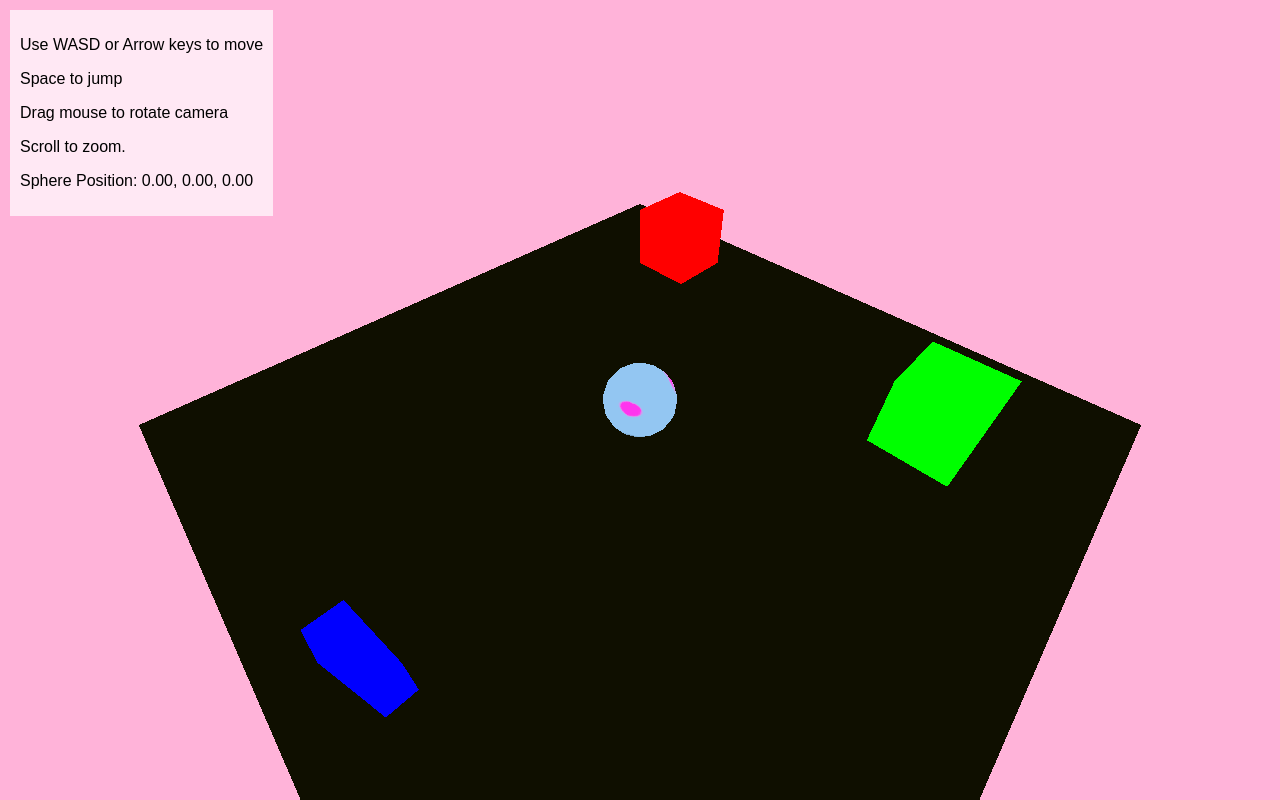
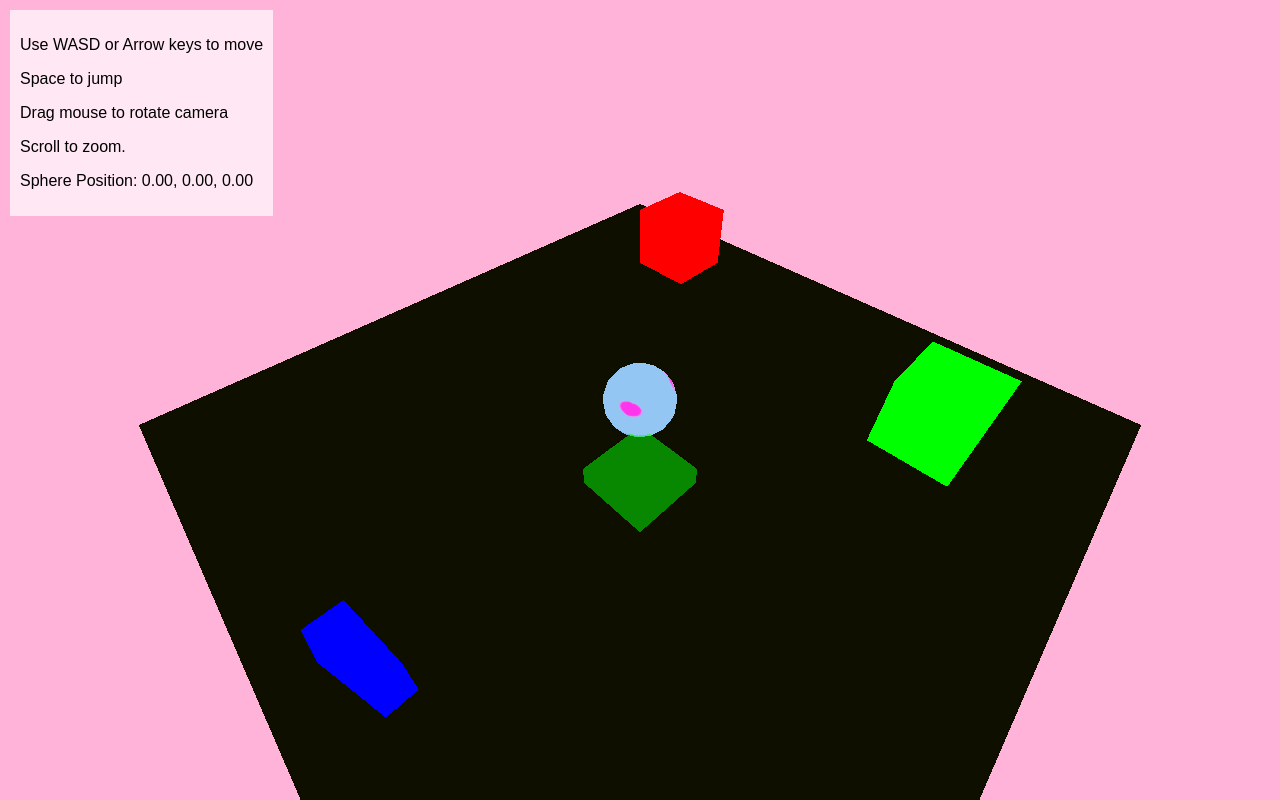
Before and after one commit to Mikeblackbelt/vdayProject, a website built with Vite: page index.html in a window 1280 px wide. Built offline with nearby package versions, Linux system fonts and the light colour scheme; animation ran at ten frames a second.

Commit message:
test placement mode

```diff
--- a/index.html
+++ b/index.html
@@ -2,7 +2,7 @@
 <html lang="en">
   <head>
     <meta charset="utf-8">
-    <title>Happy Valentines Day!</title>
+    <title>projyect</title>
     <style>
       body { margin: 0; }
     </style>
--- a/main.js
+++ b/main.js
@@ -24,7 +24,7 @@ canvas.width = 256;
 canvas.height = 256;
 const ctx = canvas.getContext('2d');
 
-let placementMode = false;
+let placementMode = true; //change in prod
 const tempObstacles = [];
 //setup for temporary obstacles
 
@@ -49,10 +49,10 @@ ctx.beginPath();
 ctx.arc(128, 128, 60, 0.2 * Math.PI, 0.8 * Math.PI);
 ctx.stroke();
 
-// Create texture from canvas
+//  texture from canvas
 const texture = new THREE.CanvasTexture(canvas);
 
-// Create the sphere with face texture - reduce segments for better performance
+// gameing chafacter- reduce segments for better performance
 const geometry = new THREE.SphereGeometry( 0.5, 16, 16 ); // Reduced from 32,32 to 16,16
 const material = new THREE.MeshBasicMaterial({ map: texture });
 const sphere = new THREE.Mesh( geometry, material );
@@ -65,10 +65,10 @@ camera.position.set(5, 5, 5);
 camera.lookAt(0, 0, 0);
 
 let cameraDistance = 7;
-let cameraAngleH = Math.PI / 4; // Horizontal angle (around Y axis)
-let cameraAngleV = Math.PI / 4; // Vertical angle (elevation)
+let cameraAngleH = Math.PI / 4; // horizontal angle (around Y axis) in radians
+let cameraAngleV = Math.PI / 4; // vertical angle (elevation) in radians
 
-// Mouse drag variables
+// control
 let isDragging = false;
 let previousMouseX = 0;
 let previousMouseY = 0;
@@ -244,6 +244,40 @@ function animate() {
         updateDataView();
     }
 
+    if (placementMode) {
+        //alow obstacle placement by the user.
+        //fix bug where a trillion cubes spawn
+        renderer.render( scene, camera );
+        if (tempObstacles.length > 0) {
+            for (let tempCube of tempObstacles) {
+                scene.remove(tempCube);
+            }
+        }
+        let obstaclePos = new THREE.Vector3();
+        obstaclePos.copy(camera.position);
+        obstaclePos.addScaledVector(camera.getWorldDirection(tempVec), 5);
+        obstaclePos.y = sphere.position.y - 1 * Math.sin(cameraAngleV); //place at player height
+        obstaclePos.x = (sphere.position.x + Math.round((obstaclePos.x - sphere.position.x))) * Math.sin(cameraAngleH);
+        obstaclePos.z = (sphere.position.z + Math.round((obstaclePos.z - sphere.position.z))) * Math.cos(cameraAngleH);
+        let cubeGeometry = new THREE.BoxGeometry( 1, 1, 1 );
+        //since this doesnt place permatnely and is simply for reference, the actual scale can be adjusted
+        let cubeMaterial = new THREE.MeshBasicMaterial( { color: 0x00ff00, opacity: 0.5, transparent: true } );
+        let tempCube = new THREE.Mesh( cubeGeometry, cubeMaterial );
+        tempCube.position.copy(obstaclePos);
+        scene.add( tempCube );
+        tempObstacles.push(tempCube);
+        if (keys['Enter']) {
+            //create the obstalce in the scene for the session, after page reload will automatically disappear
+            const obstacleGeometry = new THREE.BoxGeometry( 1, 1, 1 );
+            const obstacleMaterial = new THREE.MeshBasicMaterial( { color: COLOR.purple} );
+            const obstacleMesh = new THREE.Mesh( obstacleGeometry, obstacleMaterial );
+            obstacleMesh.position.copy(obstaclePos);
+            scene.add( obstacleMesh );
+            obstacles.push({
+                mesh: obstacleMesh,
+                halfExtents: new THREE.Vector3(0.5, 0.5, 0.5)
+            });
+        }
     // Update cached trig values only if angles changed
     if (lastCameraAngleH !== cameraAngleH) {
         cachedSinH = Math.sin(cameraAngleH);
@@ -259,23 +293,23 @@ function animate() {
     if (keys['ArrowUp'] || keys['w']) {
         sphere.position.z += -moveSpeed * cachedCosH;
         sphere.position.x += -moveSpeed * cachedSinH;
-        sphere.rotateOnAxis(tempVec.set(1, 0, 0), -2*moveSpeed);
+        sphere.rotateOnAxis(tempVec.set(0, 0, 1), -2*moveSpeed);
     }
     if (keys['ArrowDown'] || keys['s']) {
         sphere.position.z -= -moveSpeed * cachedCosH;
         sphere.position.x -= -moveSpeed * cachedSinH;
-        sphere.rotateOnAxis(tempVec.set(1, 0, 0), 2*moveSpeed);
+        sphere.rotateOnAxis(tempVec.set(0, 0, 1), 2*moveSpeed);
     }
 
     if (keys['ArrowLeft'] || keys['a']) {
         sphere.position.x += -moveSpeed * cachedCosH;
         sphere.position.z -= -moveSpeed * cachedSinH;
-        sphere.rotateOnAxis(tempVec.set(0, 0, 1), 2*moveSpeed);
+        sphere.rotateOnAxis(tempVec.set(1, 0, 0), 2*moveSpeed);
     }
     if (keys['ArrowRight'] || keys['d']) {
         sphere.position.x -= -moveSpeed * cachedCosH;
         sphere.position.z += -moveSpeed * cachedSinH;
-        sphere.rotateOnAxis(tempVec.set(0, 0, 1), -2*moveSpeed);
+        sphere.rotateOnAxis(tempVec.set(1, 0, 0), -2*moveSpeed);
     }
 
     let yRotation = VelocityY * 0.4;
@@ -284,10 +318,10 @@ function animate() {
     VelocityY -= AccelerationY;
     sphere.position.y += VelocityY;
 
-    // Spatial partitioning - only check obstacles within reasonable distance
+    //  only check obstacles within reasonable distance
     const checkRadius = 5; // Only check obstacles within 5 units
     for (let obstacle of obstacles) {
-        // Quick distance check before expensive collision detection
+        // quick distance check before expensive collision detection
         const dx = sphere.position.x - obstacle.mesh.position.x;
         const dy = sphere.position.y - obstacle.mesh.position.y;
         const dz = sphere.position.z - obstacle.mesh.position.z;
@@ -305,6 +339,7 @@ function animate() {
 
         if (pushOut) {
             sphere.position.add(pushOut);
+            console.log('Collision detected, pushing sphere out by', pushOut);
 
             // If collision is mainly vertical (hittin top or bottom), reset velocity
             if (Math.abs(pushOut.y) > Math.abs(pushOut.x) && Math.abs(pushOut.y) > Math.abs(pushOut.z)) {
@@ -312,7 +347,7 @@ function animate() {
                 if (pushOut.y > 0) {
                     jumpResolved = true; // Can jump again if landed on top
                 }
-            }
+            }}
         }
     }
 
```
